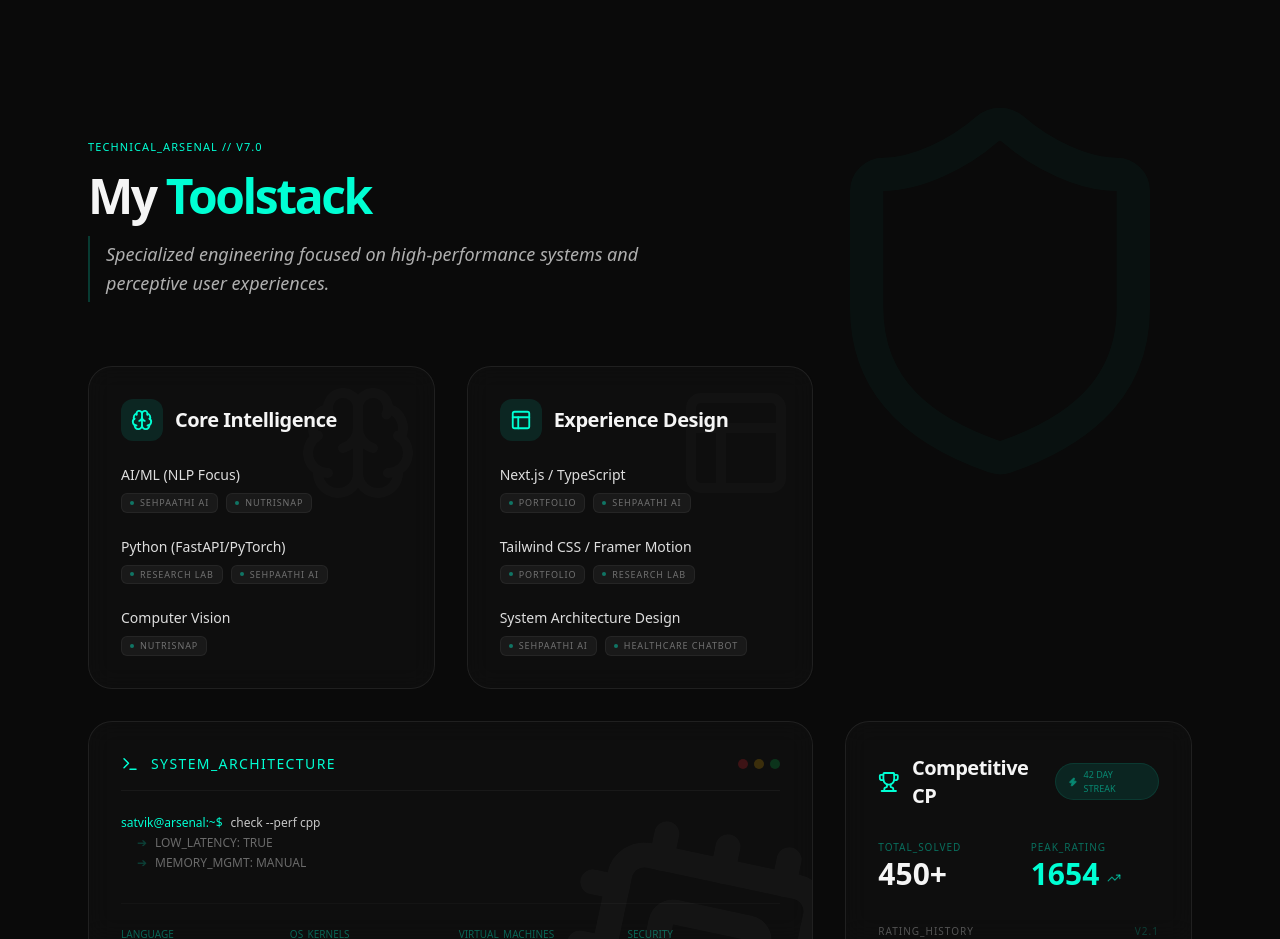
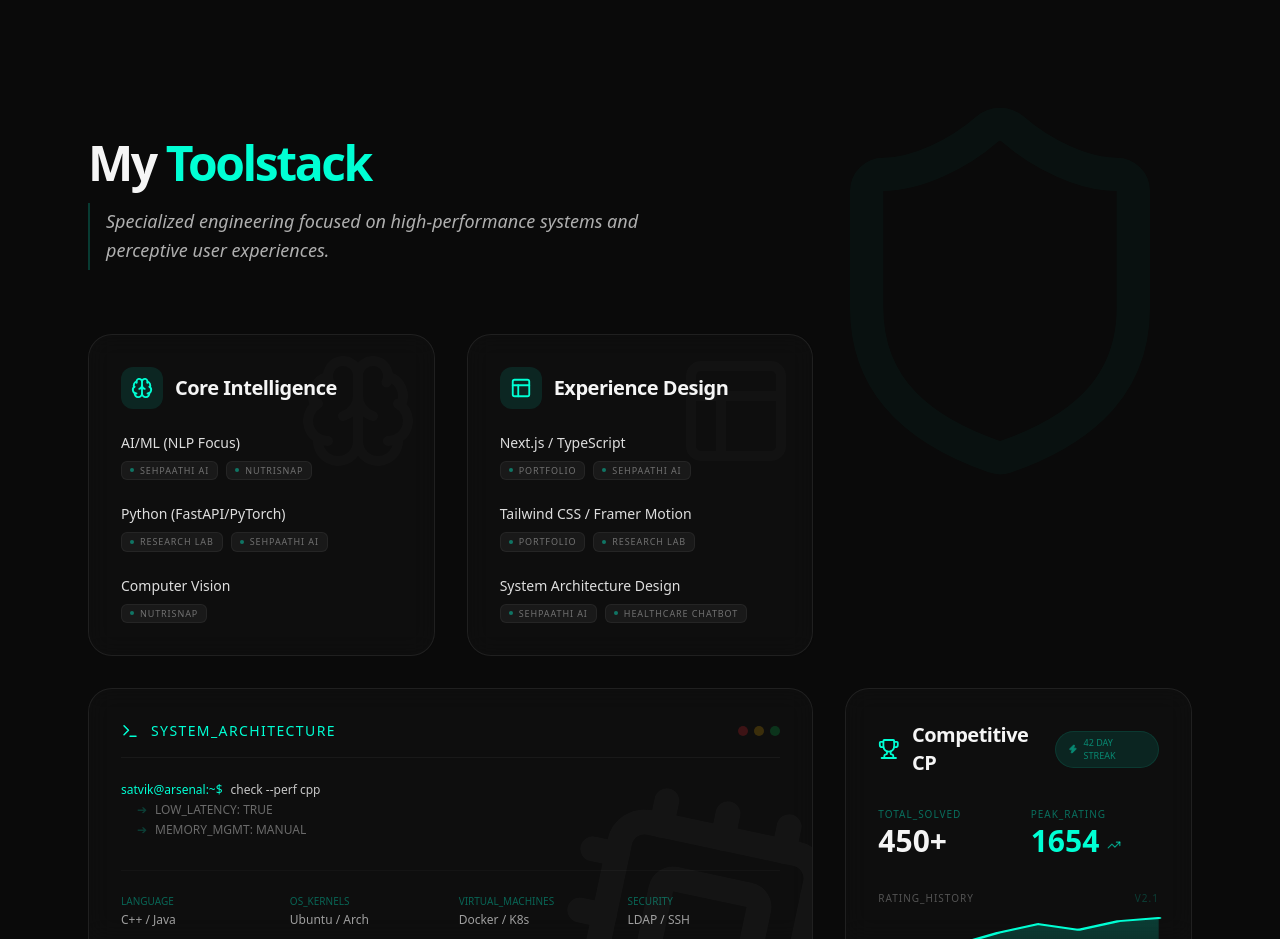
Before and after one commit to Satvik2Sharma/My-Portfolio, a Next.js app: page / in a window 1280 px wide. Shown: the part 4280-5219 px from the top of the page. Built offline with nearby package versions, Linux system fonts and the light colour scheme.

Commit message:
style(arsenal): remove debug version label from toolstack section

```diff
--- a/sections/TechnicalArsenal.tsx
+++ b/sections/TechnicalArsenal.tsx
@@ -23,7 +23,6 @@ export const TechnicalArsenal = () => {
     <Section id="arsenal" className="relative">
       <div className="flex flex-col md:flex-row md:items-end justify-between gap-6 mb-16">
         <div className="space-y-4">
-          <p className="text-mono text-accent">TECHNICAL_ARSENAL // V7.0</p>
           <h2 className="text-4xl md:text-5xl font-bold tracking-tighter">My <span className="text-accent">Toolstack</span></h2>
           <p className="text-body max-w-xl text-foreground/70 leading-relaxed italic border-l-2 border-accent/20 pl-4 py-1">
             Specialized engineering focused on high-performance systems and
```
